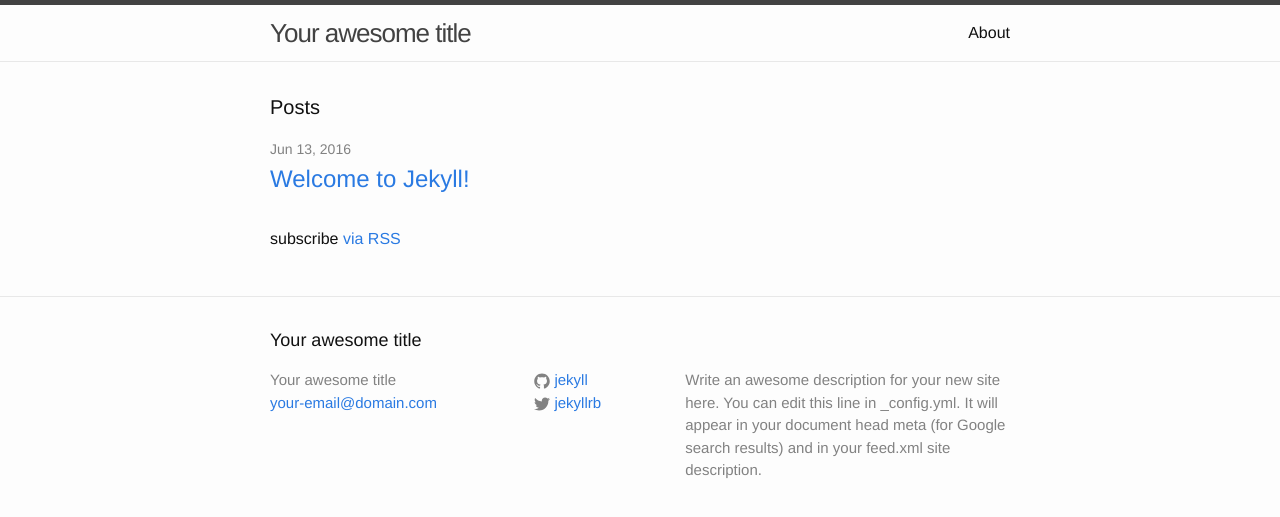
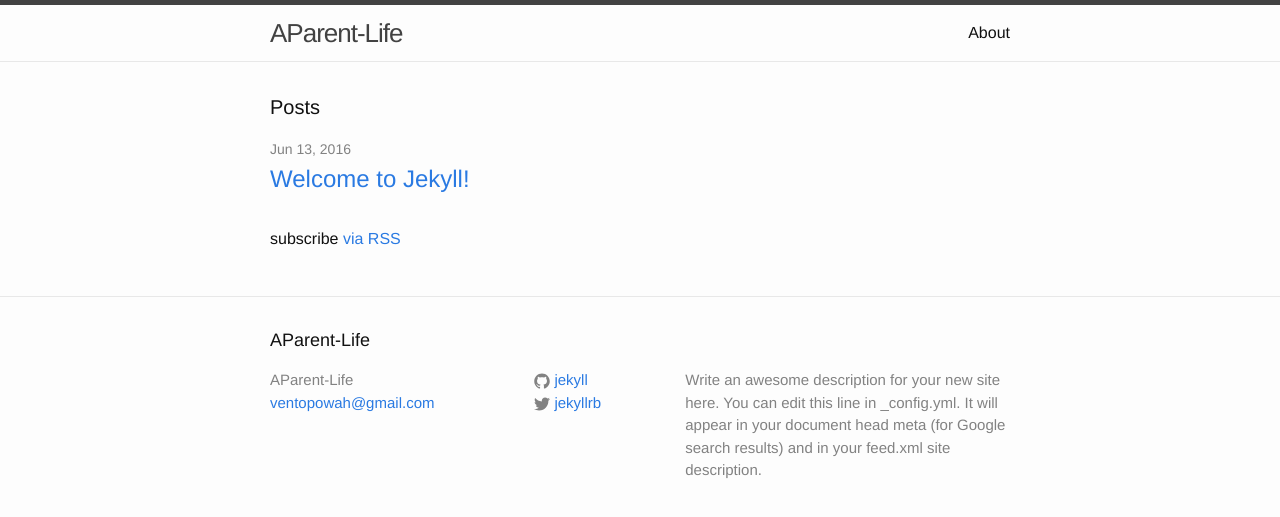
Before and after one commit to vvento88/vvento88.github.io, a Jekyll site: the page built from index.html, in a window 1280 px wide. Shown: the top 517 px of the page. Built offline with Jekyll 4.4.1, drawn with Linux system fonts in a browser that asks for light colours.

Commit message:
Update _config.yml

```diff
--- a/_config.yml
+++ b/_config.yml
@@ -6,8 +6,8 @@
 # 'jekyll serve'. If you change this file, please restart the server process.
 
 # Site settings
-title: Your awesome title
-email: your-email@domain.com
+title: AParent-Life
+email: ventopowah@gmail.com
 description: > # this means to ignore newlines until "baseurl:"
   Write an awesome description for your new site here. You can edit this
   line in _config.yml. It will appear in your document head meta (for
```
